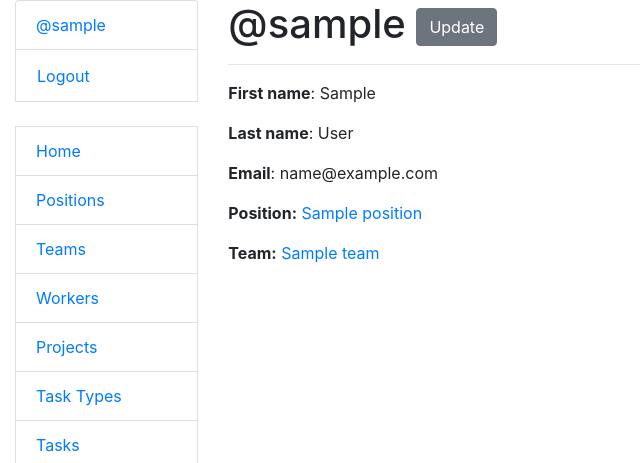
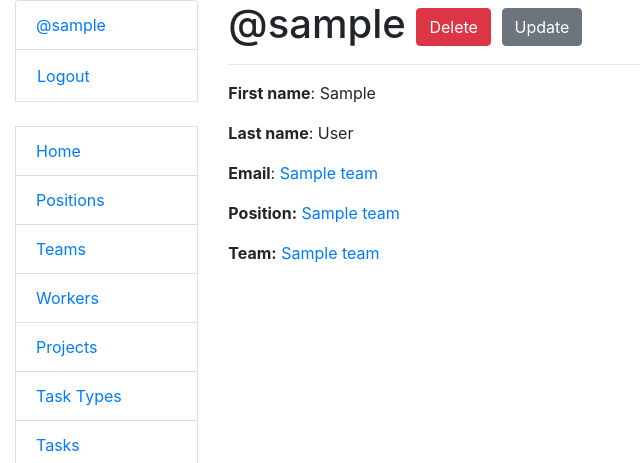
Before and after one commit to mykola-tarasenko/task-manager, a Django app: page /workers/1/ in a window 1280 px wide. Shown: the top 463 px of the page, without its empty margins (0-640 px from the left). Run offline with Django 5.2, Linux system fonts and the light colour scheme; a user stored in the database is signed in; tables that the repository leaves empty hold one stand-in row (values such as "Sample post").

Commit message:
Add worker delete view & fix worker detail template

```diff
--- a/tasks/urls.py
+++ b/tasks/urls.py
@@ -15,6 +15,7 @@ from .views import (
     WorkerListView,
     WorkerCreateView,
     WorkerUpdateView,
+    WorkerDeleteView,
     WorkerDetailView,
     ProjectListView,
     ProjectCreateView,
@@ -46,6 +47,7 @@ urlpatterns = [
     path("workers/create/", WorkerCreateView.as_view(), name="worker-create"),
     path("workers/<int:pk>/", WorkerDetailView.as_view(), name="worker-detail"),
     path("workers/<int:pk>/update/", WorkerUpdateView.as_view(), name="worker-update"),
+    path("workers/<int:pk>/delete/", WorkerDeleteView.as_view(), name="worker-delete"),
     path("projects/", ProjectListView.as_view(), name="project-list"),
     path("projects/create/", ProjectCreateView.as_view(), name="project-create"),
     path("projects/<int:pk>/", ProjectDetailView.as_view(), name="project-detail"),
--- a/tasks/views.py
+++ b/tasks/views.py
@@ -113,6 +113,11 @@ class WorkerUpdateView(LoginRequiredMixin, generic.UpdateView):
     success_url = reverse_lazy("tasks:worker-list")
 
 
+class WorkerDeleteView(LoginRequiredMixin, generic.DeleteView):
+    model = Worker
+    success_url = reverse_lazy("tasks:worker-list")
+
+
 class ProjectListView(LoginRequiredMixin, generic.ListView):
     model = Project
     paginate_by = 5
--- a/templates/tasks/worker_detail.html
+++ b/templates/tasks/worker_detail.html
@@ -3,6 +3,10 @@
 {% block content %}
   <h1>
     {{ worker }}
+    <a href="{% url 'tasks:worker-delete' pk=worker.id %}" class="btn btn-danger link-to-page">
+      Delete
+    </a>
+
     <a href="{% url 'tasks:worker-update' pk=worker.id %}" class="btn btn-secondary link-to-page">
       Update
     </a>
@@ -11,7 +15,7 @@
   <hr>
   <p><strong>First name</strong>: {% if worker.first_name %}{{ worker.first_name }}{% else %}-{% endif %}</p>
   <p><strong>Last name</strong>: {% if worker.last_name %}{{ worker.last_name }}{% else %}-{% endif %}</p>
-  <p><strong>Email</strong>: {% if worker.email %}{{ worker.email }}{% else %}-{% endif %}</p>
-  <p><strong>Position:</strong> <a href="{% url 'tasks:position-detail' pk=worker.position.id %}">{{ worker.position.name }}</a></p>
-  <p><strong>Team:</strong> <a href="{% url 'tasks:team-detail' pk=worker.team.id %}">{{ worker.team }}</a></p>
+  <p><strong>Email</strong>: {% if worker.email %}<a href="{% url 'tasks:team-detail' pk=worker.team.id %}">{{ worker.team }}</a>{% else %}-{% endif %}</p>
+  <p><strong>Position:</strong> {% if worker.email %}<a href="{% url 'tasks:position-detail' pk=worker.position.id %}">{{ worker.team }}</a>{% else %}-{% endif %}</p>
+  <p><strong>Team:</strong> {% if worker.team %}<a href="{% url 'tasks:team-detail' pk=worker.team.id %}">{{ worker.team }}</a>{% else %}-{% endif %}</p>
 {% endblock %}
```
Also changed, not shown: templates/tasks/worker_confirm_delete.html (added, +9 -0 lines).
